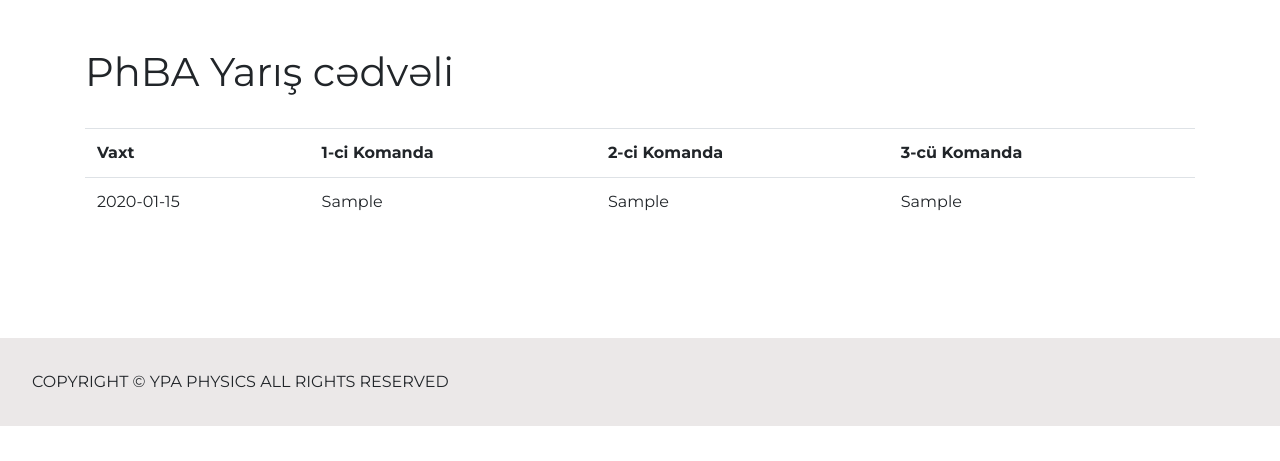
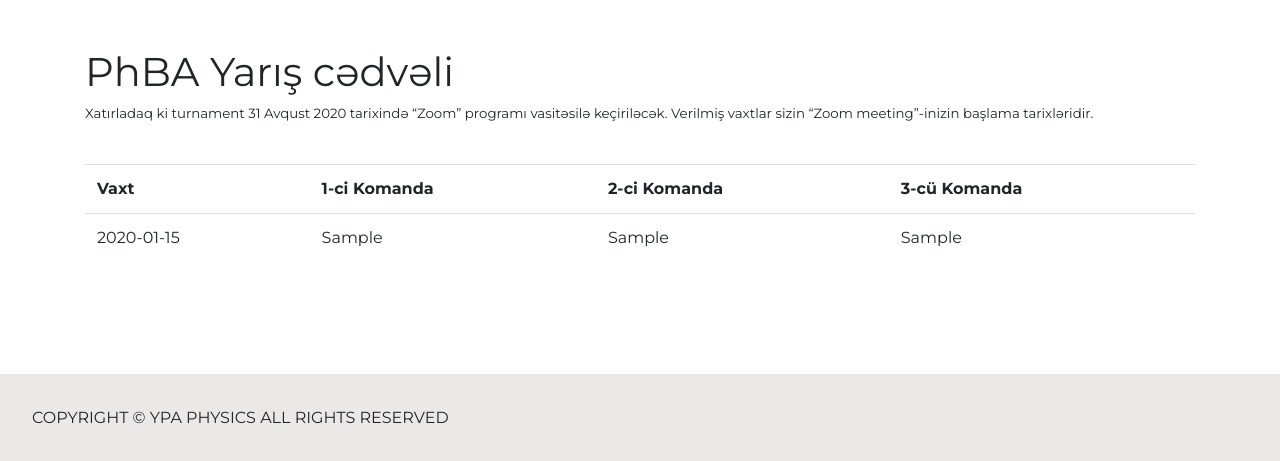
Before and after one commit to sidudaav/YPA-AZE, a Django app: page /schedule_of_teams/ in a window 1280 px wide. Shown: the part 96-557 px from the top of the page. Run offline with Django 3.2, Linux system fonts and the light colour scheme; tables that the repository leaves empty hold one stand-in row (values such as "Sample post"); some libraries are stand-ins or nearby versions.

Commit message:
added a little message on the schedule page

```diff
--- a/ypa_aze_app/templates/schedule_of_teams.html
+++ b/ypa_aze_app/templates/schedule_of_teams.html
@@ -7,6 +7,10 @@
 {% block content %}
 <div class="container mt-5">
 <h1>PhBA Yarış cədvəli</h1>
+<p style="font-size: smaller;">
+    Xatırladaq ki turnament 31 Avqust 2020 tarixində “Zoom” programı vasitəsilə keçiriləcək. Verilmiş vaxtlar
+    sizin  “Zoom meeting”-inizin başlama tarixləridir.
+</p>
 <br>
 <table class="table">
     <tr>
```
